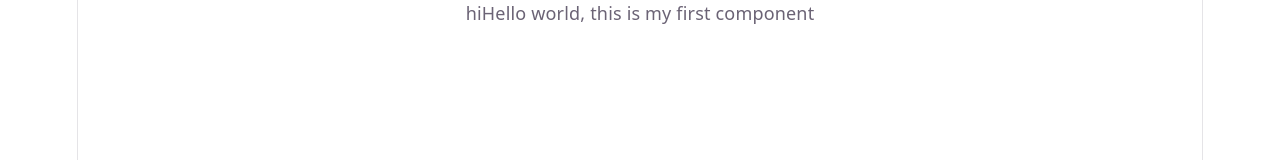
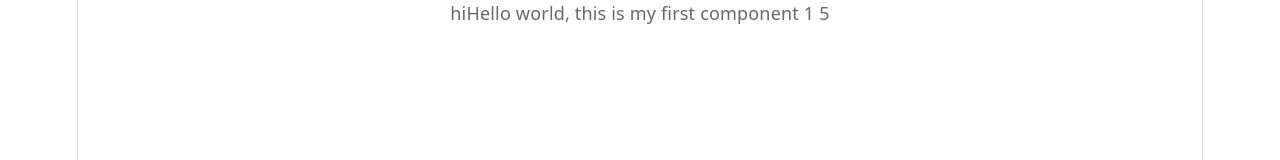
Before and after one commit to KarenJazZeraus/CursoReact, a React (Vite) app in the folder curso-react/: page / in a window 1280 px wide. Shown: the top 160 px of the page. Built offline with nearby package versions, Linux system fonts and the light colour scheme.

Commit message:
feat: :sparkles: new counter

```diff
--- a/curso-react/src/App.jsx
+++ b/curso-react/src/App.jsx
@@ -1,13 +1,8 @@
 import { useState } from 'react'
-import heroImg from './assets/hero.png'
-import reactLogo from './assets/react.svg'
-import viteLogo from './assets/vite.svg'
 import { MyFirstComponent } from './assets/MyFirstComponent'
 import './App.css'
 
 function App() {
-  const [count, setCount] = useState(0)
-
   return (
     <>
     <MyFirstComponent/>
--- a/curso-react/src/assets/MyFirstComponent.jsx
+++ b/curso-react/src/assets/MyFirstComponent.jsx
@@ -1,9 +1,17 @@
+import { useState } from "react";
 const MyFirstComponent = () => {
+    const [value,setValue] = useState(0);
+    const [newValue, setnewValue] = useState(3);
     const hi="hi";
+    setTimeout(()=>{
+        setValue(value + 1);
+        setnewValue(newValue+2);
+
+    }, 3000);
 return (
 
     <div>
-        {hi}Hello world, this is my first component
+        {hi}Hello world, this is my first component {value} {newValue}
     </div>
 );
 
```
